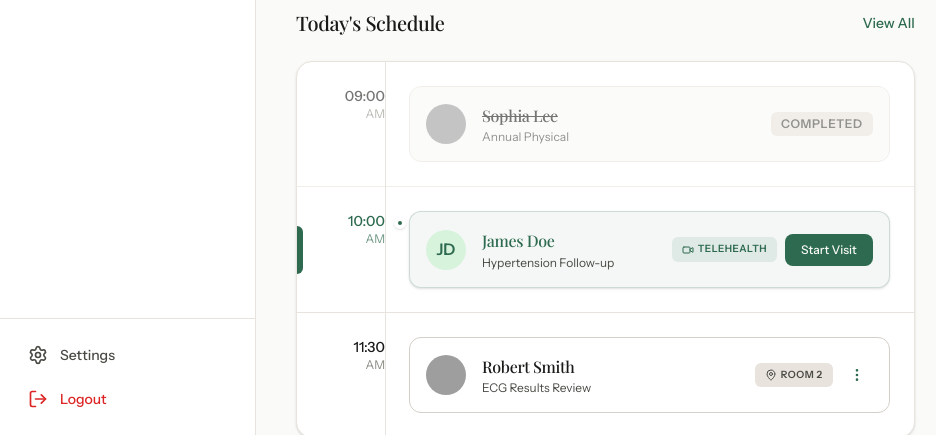
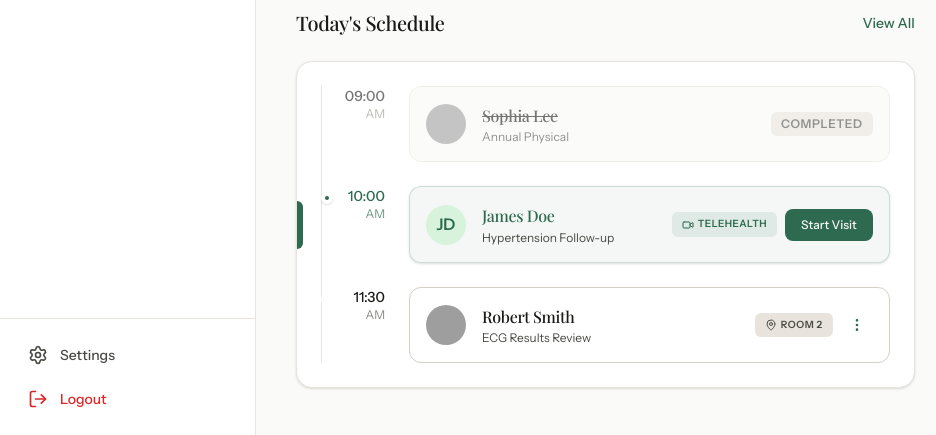
Before and after one commit to alafgani1000/vitara, a website: page src/clinical-dashboard.html in a window 1280 px wide. Shown: the part 365-800 px from the top of the page, 0-936 px from the left. Drawn offline with nearby package versions, Linux system fonts and the light colour scheme; grey boxes are pictures that could not be loaded.

Commit message:
fix: adjust layout and spacing in clinical dashboard appointments section

```diff
--- a/src/clinical-dashboard.html
+++ b/src/clinical-dashboard.html
@@ -305,16 +305,16 @@
                 </div>
 
                 <div
-                  class="bg-bg-surface border border-border-light rounded-2xl shadow-sm overflow-hidden relative"
+                  class="bg-bg-surface border border-border-light rounded-2xl shadow-sm relative p-6"
                 >
                   <!-- Timeline Track (visual) -->
                   <div
-                    class="absolute left-[88px] top-0 bottom-0 w-px bg-border-light hidden sm:block"
+                    class="absolute left-[100px] top-6 bottom-6 w-px bg-border-light hidden sm:block"
                   ></div>
 
-                  <div class="divide-y divide-border-light relative z-10">
+                  <div class="relative z-10 flex flex-col gap-6">
                     <!-- Appt 1 (Past) -->
-                    <div class="p-6 flex flex-col sm:flex-row gap-6 opacity-60">
+                    <div class="flex flex-col sm:flex-row gap-6 opacity-60">
                       <div class="sm:w-16 text-right shrink-0">
                         <p class="text-sm font-medium text-text-primary">
                           09:00
@@ -349,14 +349,14 @@
                     </div>
 
                     <!-- Appt 2 (Current) -->
-                    <div class="p-6 flex flex-col sm:flex-row gap-6 relative">
+                    <div class="flex flex-col sm:flex-row gap-6 relative">
                       <!-- Current time indicator -->
                       <div
-                        class="absolute left-0 top-1/2 -translate-y-1/2 w-1.5 h-12 bg-brand-primary rounded-r-md hidden sm:block"
+                        class="absolute -left-6 top-1/2 -translate-y-1/2 w-1.5 h-12 bg-brand-primary rounded-r-md hidden sm:block"
                       ></div>
                       <div class="sm:w-16 text-right shrink-0 relative">
                         <div
-                          class="absolute -right-[21px] top-1.5 w-3 h-3 rounded-full bg-brand-primary border-4 border-bg-surface hidden sm:block shadow-sm"
+                          class="absolute -right-[18px] top-1.5 w-3 h-3 rounded-full bg-brand-primary border-4 border-bg-surface hidden sm:block shadow-sm"
                         ></div>
                         <p class="text-sm font-medium text-brand-primary">
                           10:00
@@ -398,10 +398,10 @@
                     </div>
 
                     <!-- Appt 3 (Upcoming) -->
-                    <div class="p-6 flex flex-col sm:flex-row gap-6">
+                    <div class="flex flex-col sm:flex-row gap-6">
                       <div class="sm:w-16 text-right shrink-0 relative">
                         <div
-                          class="absolute -right-[21px] top-1.5 w-3 h-3 rounded-full bg-border-dark border-4 border-bg-surface hidden sm:block"
+                          class="absolute -right-[18px] top-1.5 w-3 h-3 rounded-full bg-border-dark border-4 border-bg-surface hidden sm:block"
                         ></div>
                         <p class="text-sm font-medium text-text-primary">
                           11:30
```
Also changed, not shown: src/assets/img/doctors/dr_michael_chen.png.
